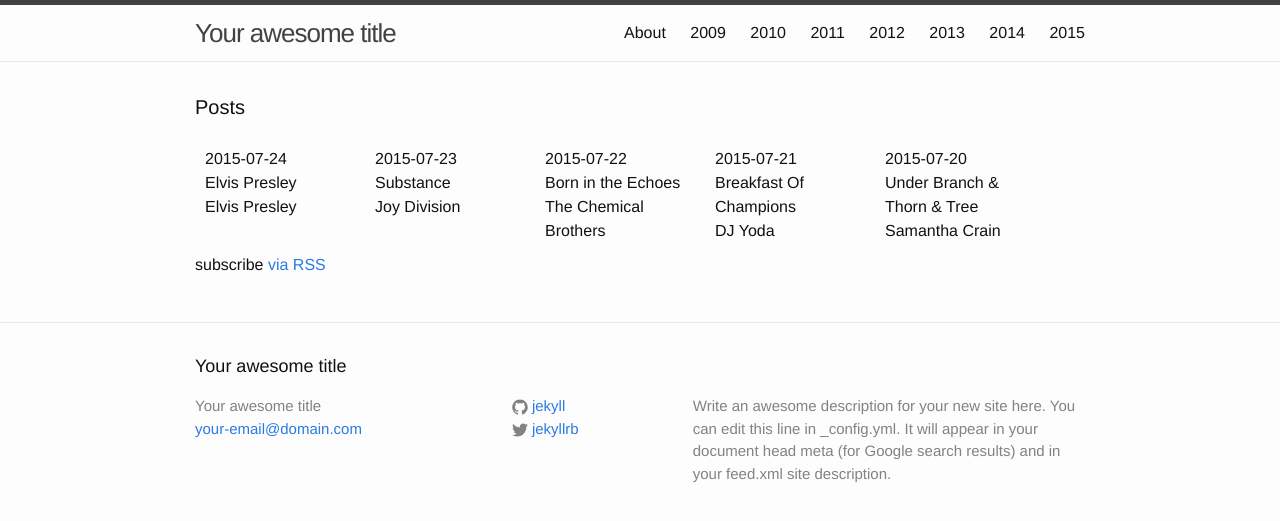
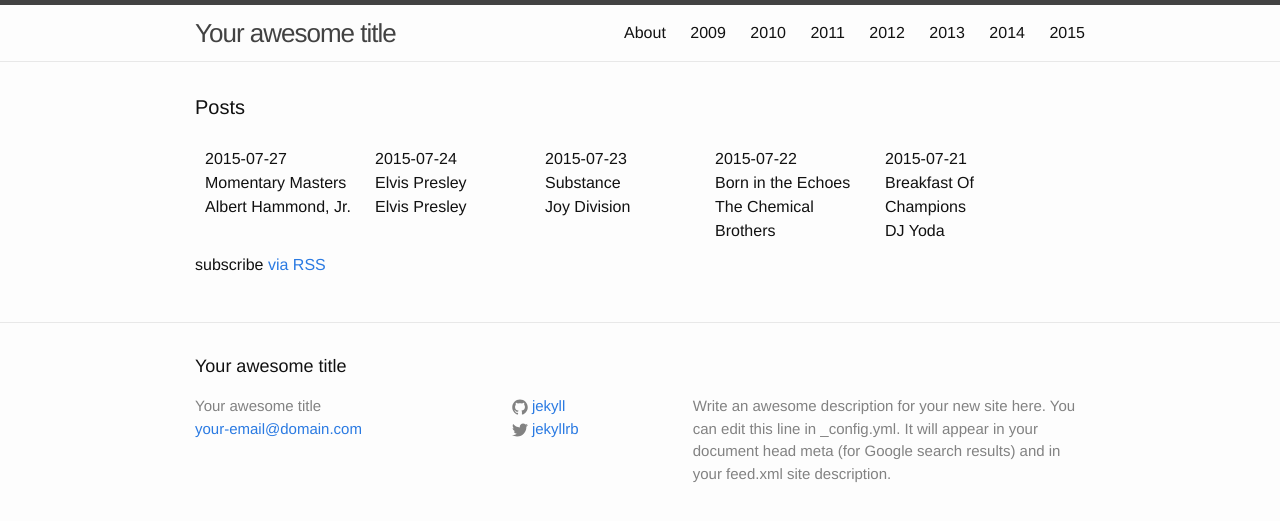
Before and after one commit to karaken12/bbc6musicaotd, a Jekyll site: the page built from site/index.html, in a window 1280 px wide. Shown: the top 521 px of the page. Built offline with Jekyll 4.4.1, drawn with Linux system fonts in a browser that asks for light colours.

Commit message:
Album for 2015-07-27.

```diff
--- a/site/_data/year/2015.yml
+++ b/site/_data/year/2015.yml
@@ -699,3 +699,7 @@
   title: Elvis Presley
   twitter: https://twitter.com/BBC6Music/status/624488235511758848
   spotify-id: 7GXP5OhYyPVLmcVfO9Iqin
+- date: 2015-07-27
+  artist: Albert Hammond, Jr.
+  title: Momentary Masters
+  twitter: https://twitter.com/BBC6Music/status/625577763253170176
```
